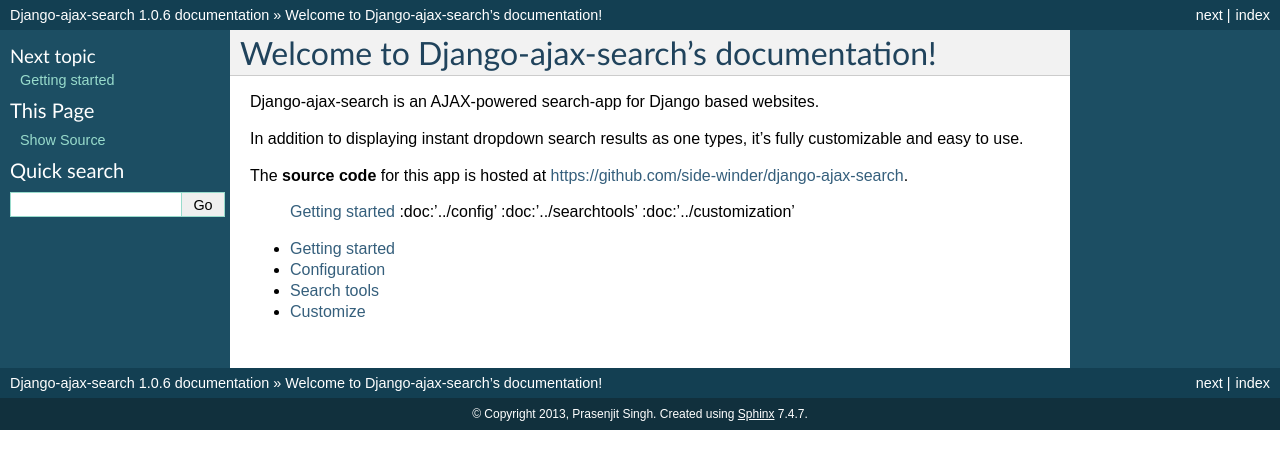
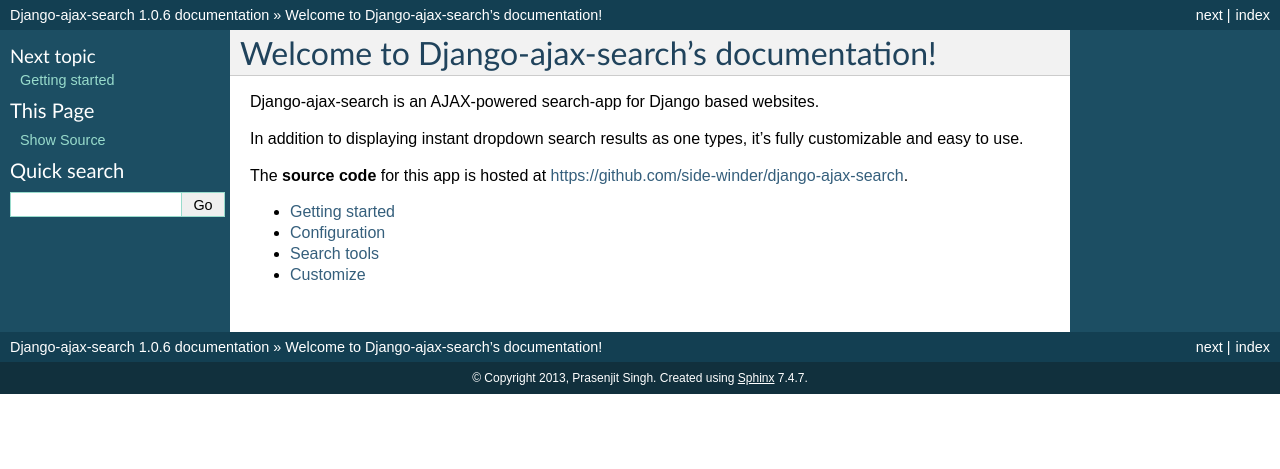
Before and after one commit to weijia/django-ajax-search, a Sphinx documentation site: the page built from docs/source/index.rst, in a window 1280 px wide. Shown: the top 469 px of the page. Built offline with Sphinx 7.4.7, drawn with Linux system fonts in a browser that asks for light colours; formulas are drawn with MathJax 3.

Commit message:
Update index.rst

```diff
--- a/docs/source/index.rst
+++ b/docs/source/index.rst
@@ -13,11 +13,6 @@
 
 The **source code** for this app is hosted at https://github.com/side-winder/django-ajax-search.
 
-   :doc:`../start`
-   :doc:'../config'
-   :doc:'../searchtools'
-   :doc:'../customization'
-
 .. toctree::
    :maxdepth: 2
 
```
